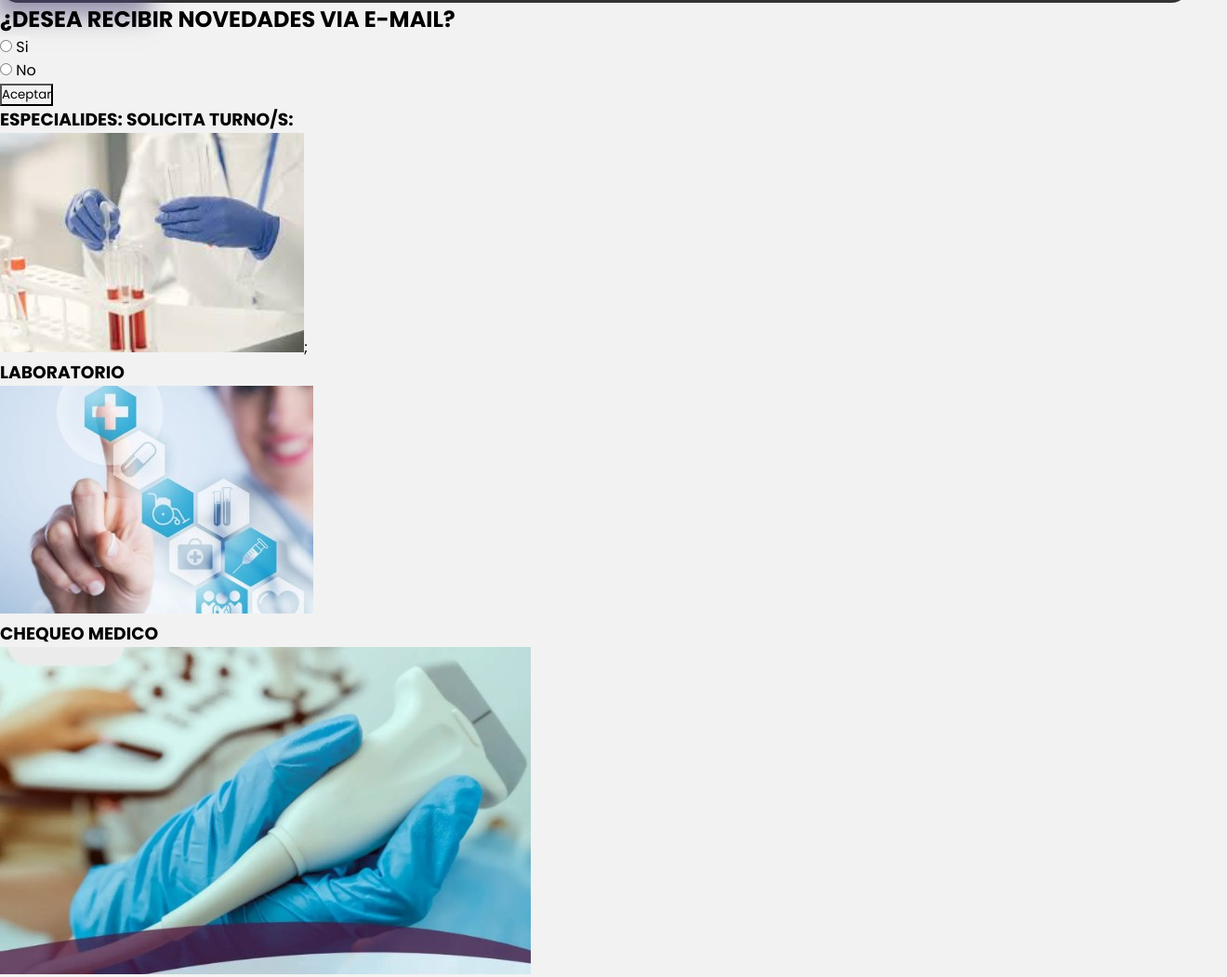
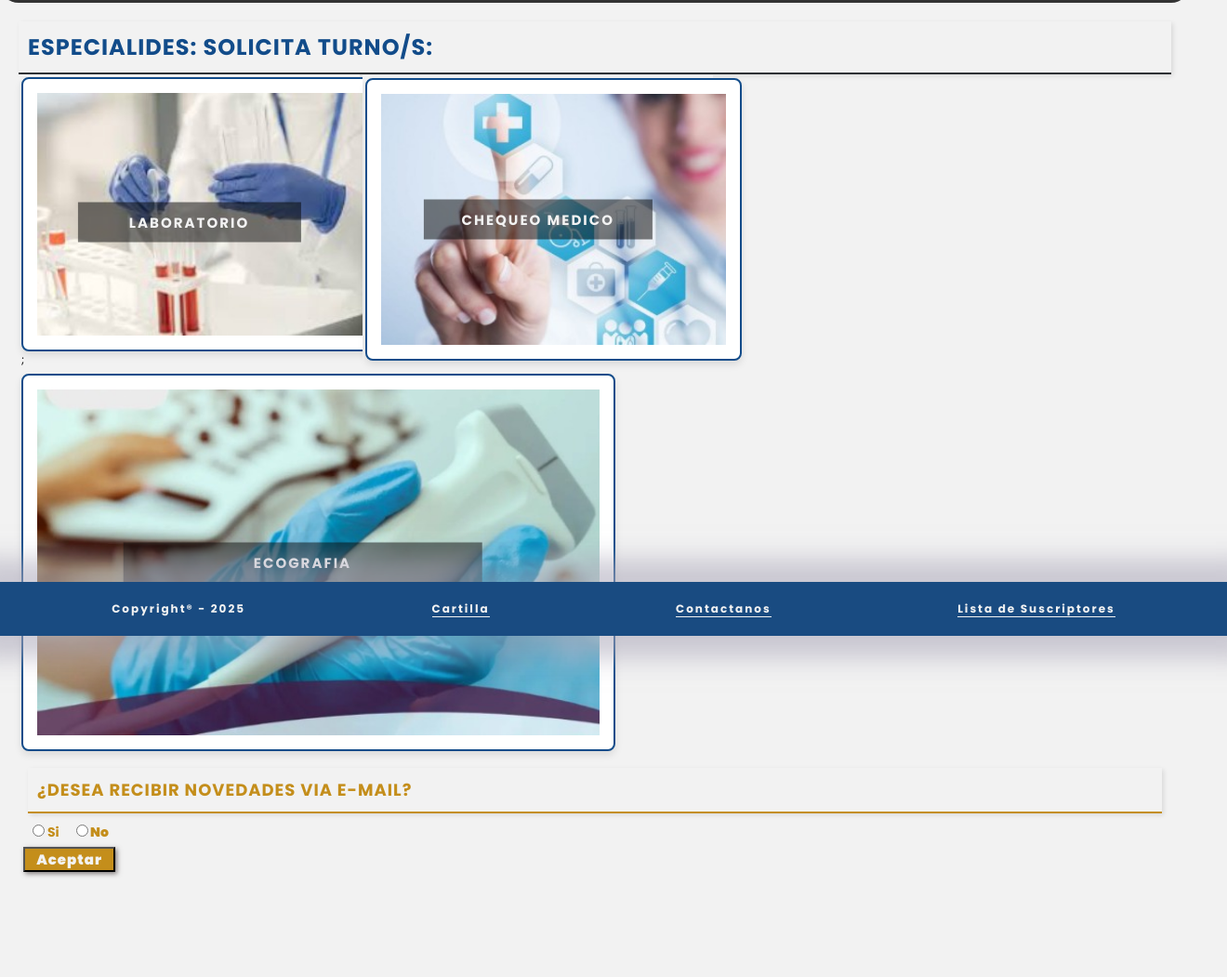
Before and after one commit to geralbm/turnos-medicos-JS---Coder, a plain HTML site: page index.html in a window 1280 px wide. Shown: the part 116-1167 px from the top of the page at 93% size, 1320 px wide, since content can reach past the window. After the commit the page ends 1100 px from the top, so only its background shows below. Drawn offline with Linux system fonts and the light colour scheme.

Commit message:
Maquetacion- Estilos

```diff
--- a/assets/styles.css
+++ b/assets/styles.css
@@ -30,8 +30,6 @@ header {
     margin: 0;
     text-align: center;
     background-color:#333;
-    box-shadow: 0 0 25px 25px rgba(76, 68, 114, 0.568);
-
 }
 
 .logo img {
@@ -52,16 +50,104 @@ header {
     padding: 12px;
 }
 
+/* Estilo del Home */
+main {
+    display: flex;
+    width: auto;
+    height: auto;
+    justify-content: space-around;
+    padding: 1.25rem;
+    font-size: .75rem;
+    background-color: #f2f2f2;
+
+}
+
+.contenedor h3{
+    text-align:left;
+    color: #124c8a;
+    font-size: 2em;
+    border-bottom: 2px solid #2e3135;
+    box-shadow: 2px 2px 5px rgba(0,0,0,0.1);
+    padding: 10px;
+    letter-spacing:1px;
+}
+
+.cardHome {
+    position: relative;
+    display: inline-block;
+    padding: 3px;
+
+}
+
+.cardHome img {
+    display: block;
+    width: 100%;
+    height: 160%;
+    border: 2px solid #124c8a;
+    border-radius: 8px;
+    padding: 15px;
+    background-color: #ffffff;
+    box-shadow: 0 4px 8px rgba(0, 0, 0, 0.1);
+}
+
+.cardHome a{
+    position: absolute;
+    top:50%;
+    left: 50%;
+    transform: translate(-50%, -50%);
+    background-color: rgba(0, 0, 0, 0.5);
+    padding: 10px;
+    text-align: center;
+    color: #f2f2f2;
+    width: 60%;
+    letter-spacing: 2px;
+    font-size: 15px;
+
+}
+/* Estilo del Form Home */
+.contenedor .formHome p{
+    text-align:left;
+    color: #c48e1b;
+    font-size: 1.5em;
+    border-bottom: 2px solid #c48e1b;
+    box-shadow: 2px 2px 5px rgba(0,0,0,0.1);
+    letter-spacing: 1px;
+    padding: 10px;
+    font-weight: bolder;
+    margin: 10px;
+
+}
+.contenedor .formHome .inputHome {
+    margin:  15px;
+    color: #c48e1b;
+    font-weight: bolder;
+    font-size: 14px;
+}
+
+.contenedor .formHome .btnEnviarMailing input {
+    margin: 5px;
+    font-size: 15px;
+    font-weight: bolder;
+    background-color: #c48e1b;
+    color: #f2f2f2;
+    box-shadow: 2px 2px 5px rgba(99, 91, 91, 0.788);
+    height: 100%;
+    width: 8%;
+     letter-spacing: 1px;
+}
+
 /* Estilo del Pie de Pagina*/
 footer {
     display: flex;
     background: #194b81;
-    width: auto;
-    height: auto;
+    width: 100%;
+    height:auto;
     justify-content: space-around;
     padding: 1.25rem;
-    box-shadow: 0 0 25px 25px rgba(43, 23, 131, 0.568);
+    box-shadow: 0 0 25px 25px rgba(172, 169, 187, 0.568);
     font-size: .75rem;
+    position: absolute;
+    bottom: 0;
 
 }
 
--- a/index.html
+++ b/index.html
@@ -21,63 +21,43 @@
     </header>
 
     <main>
-        <!-- Formulario para mailing de novedades -->
-        <form>
-            <h2>¿DESEA RECIBIR NOVEDADES VIA E-MAIL?</h2>
-            <label>
-                <input type="radio" name="noti" value="si"> Si
-            </label><br>
-            <label>
-                <input type="radio" name="noti" value="no"> No
-            </label><br>
-            <div class="btnEnviarMailing">
-				<input type="submit" value="Aceptar"/>
-			</div>
-        </form>
+        <section class="contenedor">
 
-
-        <h3>ESPECIALIDES: SOLICITA TURNO/S:</h3>
-        <!-- Grilla de Especialidades principales -->
-        <section class="izqContenedor">
-            <div class="izqImghome">
+            <h3>ESPECIALIDES: SOLICITA TURNO/S:</h3>
+            <!-- Grilla de Especialidades principales -->
+            <div class="cardHome">
                 <img src="./assets/img/homeLaboratorio.jpg" alt="Laboratorio">;
-                <h3>LABORATORIO</h3>
+                <a href="#">LABORATORIO</a>
             </div>
 
-            <div class="izqImghome">
+            <div class="cardHome">
                 <img src="./assets/img/homeChequeoMedico.jpg" alt="Chqueo Medico">
-                <h3>CHEQUEO MEDICO</h3>
+                <a href=""">CHEQUEO MEDICO</a>
             </div>
 
-            <div class="izqImghome">
+            <div class="cardHome">
                 <img src="./assets/img/homeEcografia.jpg" alt="Ecografia">
-                <h3>ECOGRAFIA</h3>
+                <a href="#">ECOGRAFIA</a>
             </div>
 
-            <div>
-                <img src="/assets/img/homeResonancia.jpg" alt="Resonancia">
-                <h3>RESONANCIA</h3>
-            </div>
+            <!-- Formulario para mailing de novedades -->
+            <form class="formHome">
+                <p>¿DESEA RECIBIR NOVEDADES VIA E-MAIL?</p>
 
+                <labe class="inputHome">
+                    <input type="radio" name="noti" value="si"> Si
+                </label>
 
-            <!-- Formulario de loguin -->
-            <form action="login">
-                <h3>INICAR SESION:</h3>
-                <label for="usuario">Nombre de usuario:</label>
-                <input type="text" id="usuario" name="usuario">
+                <label class="inputHome">
+                    <input type="radio" name="noti" value="no"> No
+                </label>
 
-                <label for="contrasena">Contraseña:</label>
-                <input type="password" id="contrasena" name="contrasena">
+                <div class="btnEnviarMailing">
+				    <input type="submit" value="Aceptar"/>
+			    </div>
 
-                <input type="submit" value="Iniciar Sesión">
-
-                <a href="#">¿Olvidaste la Contraseña?</a>
-                <a href="#">Registrarse</a>
             </form>
-
-
         </section>
-
 
 
     </main>
```
Also changed, not shown: pages/recibirNovedades.html (+1 -1 lines).
